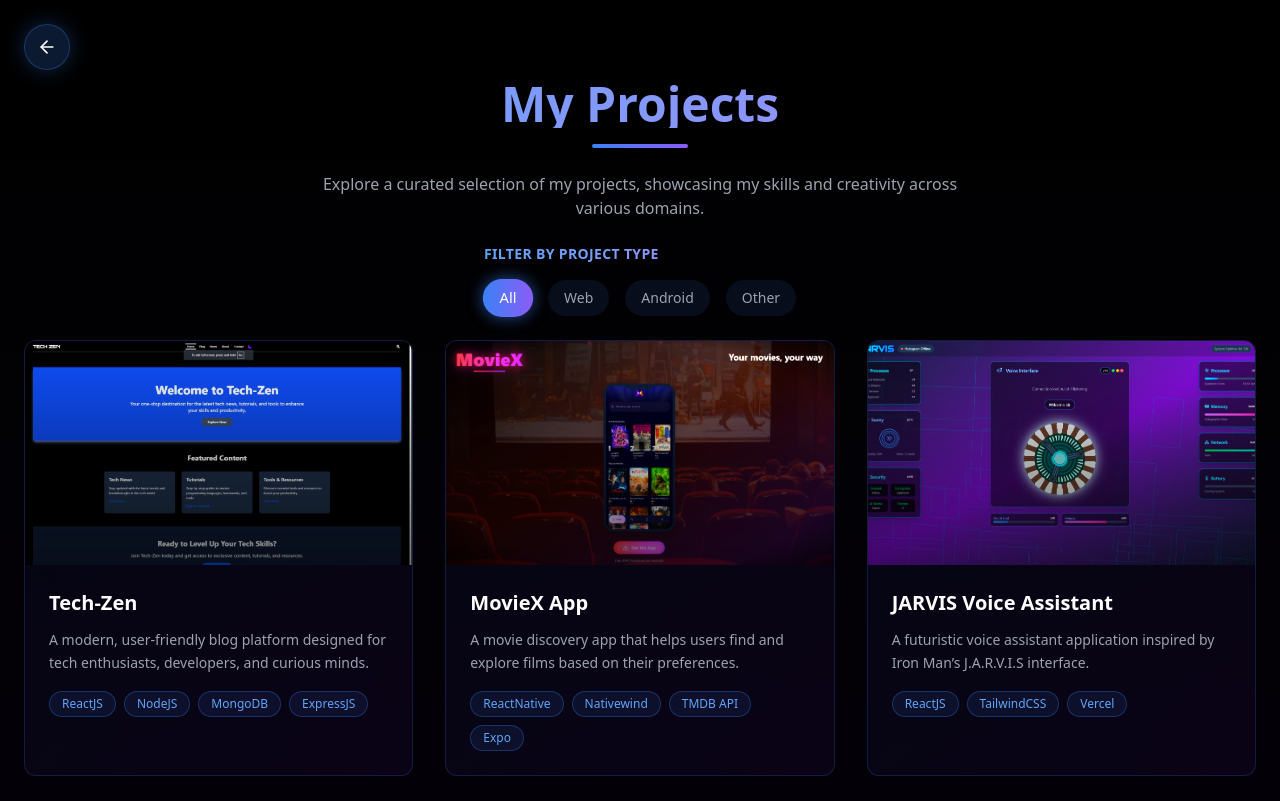
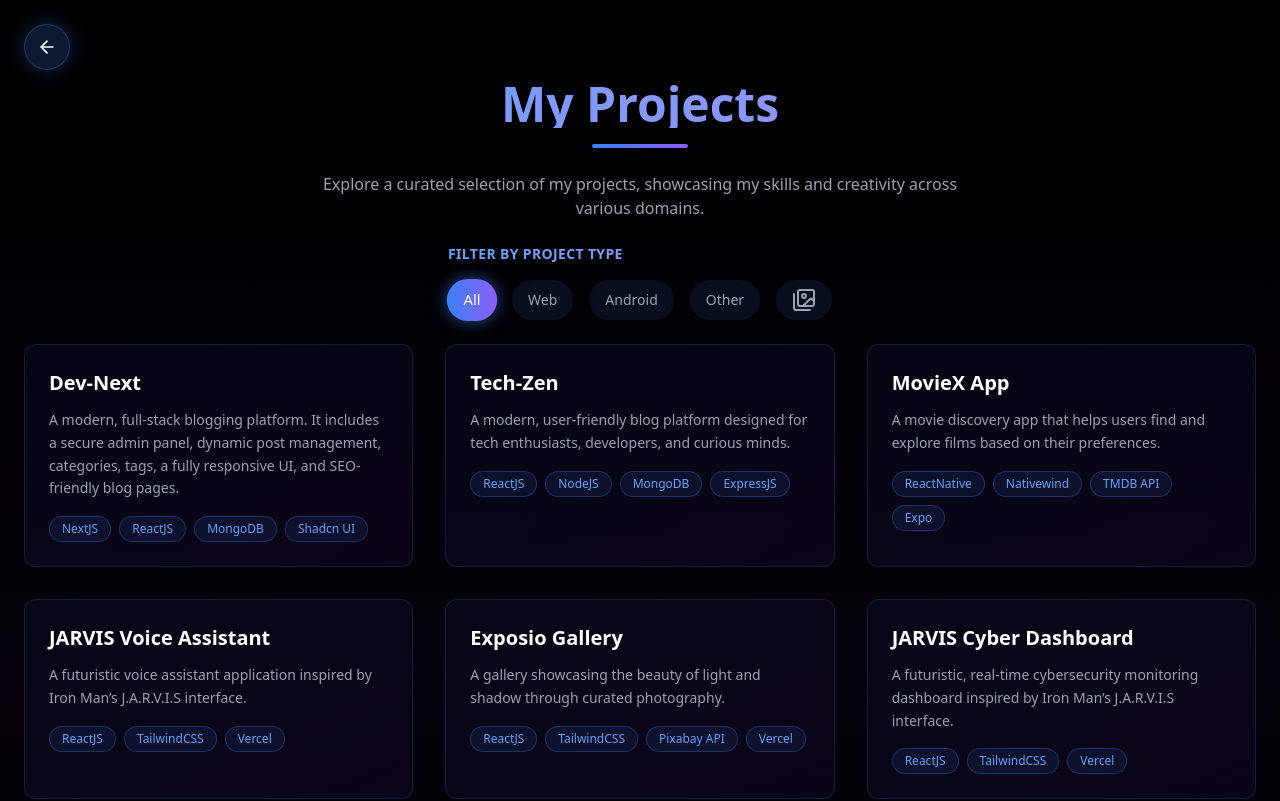
Before and after one commit to arifbasha559/arifbasha559, a React (Vite) app: page /projects in a window 1280 px wide. Shown: the top 801 px of the page. Built offline with nearby package versions, Linux system fonts and the light colour scheme.

Commit message:
New Project added

```diff
--- a/src/AllProjects.jsx
+++ b/src/AllProjects.jsx
@@ -1,10 +1,20 @@
-import { ArrowLeft, ExternalLink, Github } from "lucide-react";
+import { ArrowLeft, ExternalLink, Github, Images } from "lucide-react";
 import { use } from "react";
 import { useEffect, useRef, useState } from "react";
 import { Helmet } from "react-helmet";
 import { Link } from "react-router";
 
 const projects = [
+    {
+        title: "Dev-Next",
+        description:
+            "A modern, full-stack blogging platform. It includes a secure admin panel, dynamic post management, categories, tags, a fully responsive UI, and SEO-friendly blog pages.",
+        image: "./devNext.png",
+        tech: ["NextJS", "ReactJS", "MongoDB", "Shadcn UI"],
+        category: "Web",
+        live: "https://dev-next-lyart.vercel.app/",
+        github: "https://github.com/arifbasha559/Dev-Next",
+    },
     {
         title: "Tech-Zen",
         description:
@@ -121,7 +131,7 @@ const AllProjects = () => {
     const [isVisible, setIsVisible] = useState(false);
     const sectionRef = useRef(null);
     const [selectedValue, setSelectedValue] = useState("All");
-
+    const [images, setImages] = useState(false);
     // Animate on scroll
     useEffect(() => {
         const observer = new IntersectionObserver(
@@ -197,7 +207,7 @@ const AllProjects = () => {
                     <label className="text-sm font-bold text-transparent bg-clip-text bg-gradient-to-r from-blue-400 to-violet-400 tracking-wide uppercase">
                         Filter by Project Type
                     </label>
-                    <div className="flex flex-wrap gap-4">
+                    <div className="flex flex-wrap gap-4 ">
                         {["All", "Web", "Android", "Other"].map((option) => (
                             <label
                                 key={option}
@@ -217,9 +227,28 @@ const AllProjects = () => {
                                 <span className="text-sm font-medium">{option}</span>
                             </label>
                         ))}
+                        <div className="flex items-center gap-2  ml-auto">
+
+                            <label
+                                className={`relative flex items-center gap-2 px-4 py-2 rounded-full cursor-pointer transition-all duration-300
+      ${images
+                                        ? "bg-gradient-to-r from-blue-500 to-violet-500 text-white shadow-[0_0_15px_rgba(59,130,246,0.6)] scale-105"
+                                        : "bg-blue-500/10 text-gray-400 hover:bg-blue-500/20 hover:text-blue-300"
+                                    }`}
+                            >
+                                <input
+                                    type="checkbox"
+                                    checked={images}
+                                    onChange={() => setImages(!images)}
+                                    className="hidden"
+                                />
+                                <span className="text-sm font-medium"><Images /></span>
+                            </label>
+                        </div>
                     </div>
 
                 </div>
+
 
                 {/* Project Grid */}
                 <div className="grid md:grid-cols-2 lg:grid-cols-3 gap-8">
@@ -234,16 +263,40 @@ const AllProjects = () => {
                             style={{ transitionDelay: `${index * 100}ms` }}
                         >
                             {/* Image */}
-                            <div className="relative h-56 overflow-hidden">
+                            {images && <div className="relative h-56 overflow-hidden">
                                 <img
                                     src={project.image}
                                     alt={project.title}
-                                    className="w-full h-full object-cover object-top brightness-125 saturate-150 group-hover:scale-110 transition-transform duration-500 ease-linear"
+                                    className={`w-full h-full object-cover object-top brightness-125 saturate-150
+                 group-hover:scale-110 transition-all duration-700 ease-out
+                 ${isVisible ? "opacity-100 translate-y-0" : "opacity-0 translate-y-5"}`}
+                                    style={{ transitionDelay: `${index * 120}ms` }}
                                 />
+
                                 <div className="absolute inset-0 z-10 pointer-events-none bg-gradient-to-t from-black/90 via-black/50 to-transparent opacity-60 group-hover:opacity-80 transition-opacity" />
 
                                 {/* Icons */}
-                                <div className="absolute top-4 right-4 flex gap-2 opacity-0  group-hover:opacity-100 transition-opacity duration-300">
+                                <div className="absolute top-4 right-4 flex gap-2 opacity-0 group-hover:opacity-100 transition-opacity duration-300">
+                                    <a
+                                        href={project.github}
+                                        target="_blank"
+                                        className="p-2 z-50 bg-black/50 backdrop-blur-sm rounded-full hover:bg-green-500 transition-colors"
+                                    >
+                                        <Github size={20} className="text-white" />
+                                    </a>
+                                    <a
+                                        href={project.live}
+                                        target="_blank"
+                                        className="p-2 z-50 bg-black/50 backdrop-blur-sm rounded-full hover:bg-blue-500 transition-colors"
+                                    >
+                                        <ExternalLink size={20} className="text-white" />
+                                    </a>
+                                </div>
+                            </div>}
+
+                            {/* Content */}
+                            <div className="p-6 relative">
+                                {!images && <div className="absolute top-4 right-4 flex gap-2 opacity-0  group-hover:opacity-100 transition-opacity duration-300">
                                     <a
                                         href={project.github}
                                         target="_blank"
@@ -258,11 +311,7 @@ const AllProjects = () => {
                                     >
                                         <ExternalLink size={20} className="text-white" />
                                     </a>
-                                </div>
-                            </div>
-
-                            {/* Content */}
-                            <div className="p-6">
+                                </div>}
                                 <h3 className="text-xl font-bold text-white mb-3 group-hover:text-blue-400 transition-colors">
                                     {project.title}
                                 </h3>
@@ -293,7 +342,7 @@ const AllProjects = () => {
                     )}
                 </div>
             </div>
-        </section>
+        </section >
     );
 };
 
--- a/src/components/About.tsx
+++ b/src/components/About.tsx
@@ -80,10 +80,8 @@ export default function About() {
           >
             <div className="relative group">
               <div className="absolute -inset-14 rounded-2xl blur-lg opacity-50 group-hover:opacity-75 transition-opacity" />
-              <div className="max-w-md relative m-auto bg-gradient-to-br from-blue-900/20 to-violet-900/20 rounded-2xl p-8 border border-blue-500/20">
-                <div className="aspect-square  text-5xl font-bold text-wrap rounded-xl flex items-center justify-center">
-                  AB
-                </div>
+              <div className="max-w-md relative m-auto bg-gradient-to-br from-blue-900/20 to-violet-900/20 rounded-2xl  border border-blue-500/20 overflow-hidden">
+                <img src="./Profile.jpg" className="aspect-square object-cover hover:scale-110 transition-transform duration-300 ease-in-out text-5xl font-bold text-wrap rounded-xl flex items-center justify-center"/>
               </div>
             </div>
           </div>
--- a/src/components/Projects.tsx
+++ b/src/components/Projects.tsx
@@ -1,9 +1,7 @@
 import {
   ArrowRight,
   ExternalLink,
-  ExternalLinkIcon,
   Github,
-  LucideExternalLink,
 } from "lucide-react";
 import { useEffect, useRef, useState } from "react";
 import { Link } from "react-router";
```
Also changed, not shown: public/Profile.jpg (added), public/devNext.png (added).
